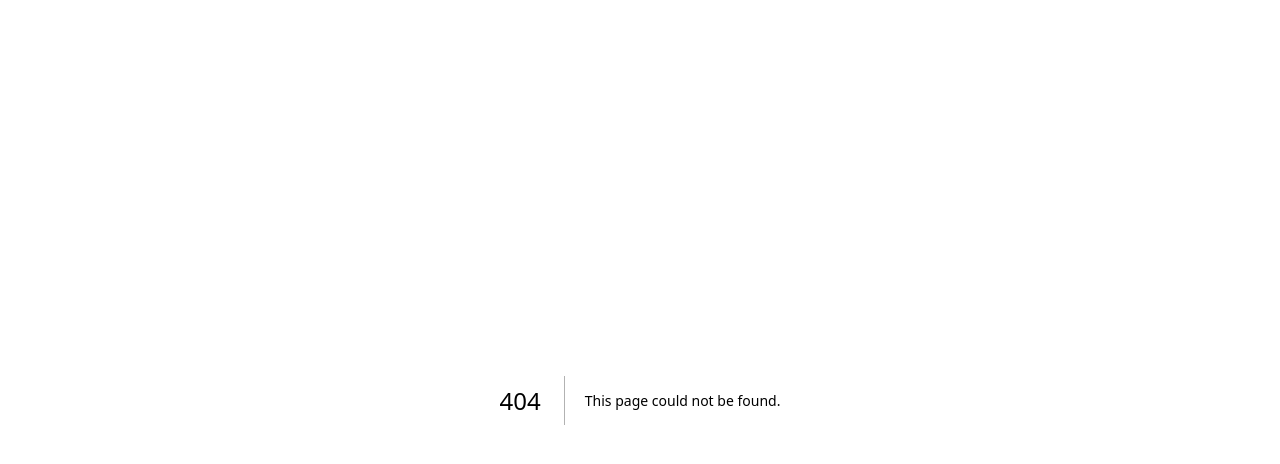
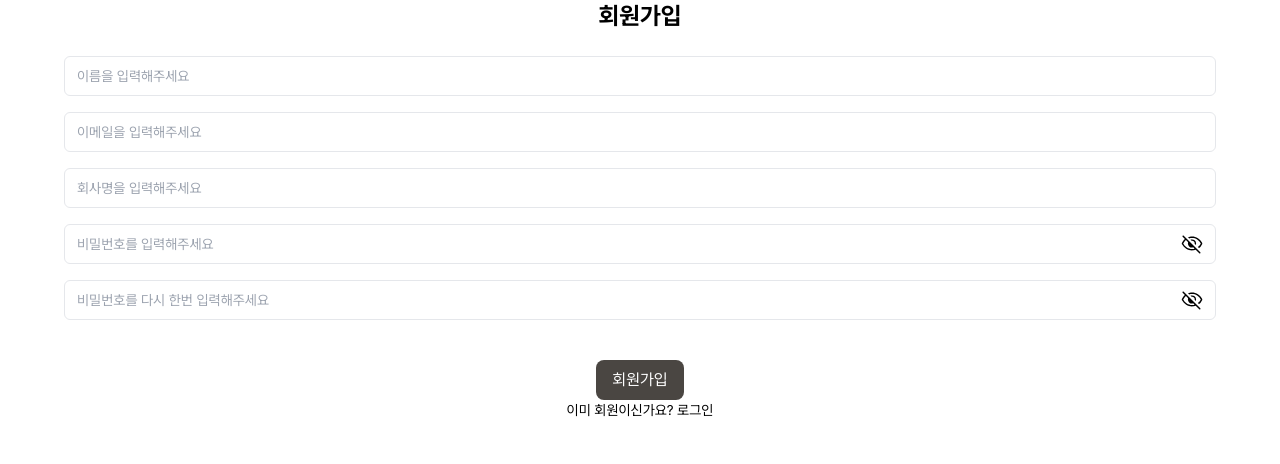
Before and after one commit to doy00/moim-platform-nextjs-typescript, a Next.js app: page /signup in a window 1280 px wide. Before the commit this address had no page. Shown: the top 464 px of the page. Built offline with nearby package versions, Linux system fonts and the light colour scheme.

Commit message:
chore: auth / SignUpContainer 및 page.tsx 작성

```diff
--- /dev/null
+++ b/src/app/(public)/signup/page.tsx
@@ -0,0 +1,7 @@
+import SignUpContainer from '@/containers/SignUpContainer';
+
+function SignUpPage() {
+  return <SignUpContainer />;
+}
+
+export default SignUpPage;
--- /dev/null
+++ b/src/containers/SignUpContainer.tsx
@@ -0,0 +1,17 @@
+'use client';
+
+import { SignUpForm } from '@/components/auth';
+import Link from 'next/link';
+
+function SignUpContainer() {
+  return (
+    <div className="w-full h-full flex flex-col items-center justify-center">
+      <SignUpForm />
+      <p className="text-sm text-gray-500">
+        이미 회원이신가요? <Link href="/login">로그인</Link>
+      </p>
+    </div>
+  );
+}
+
+export default SignUpContainer;
```
